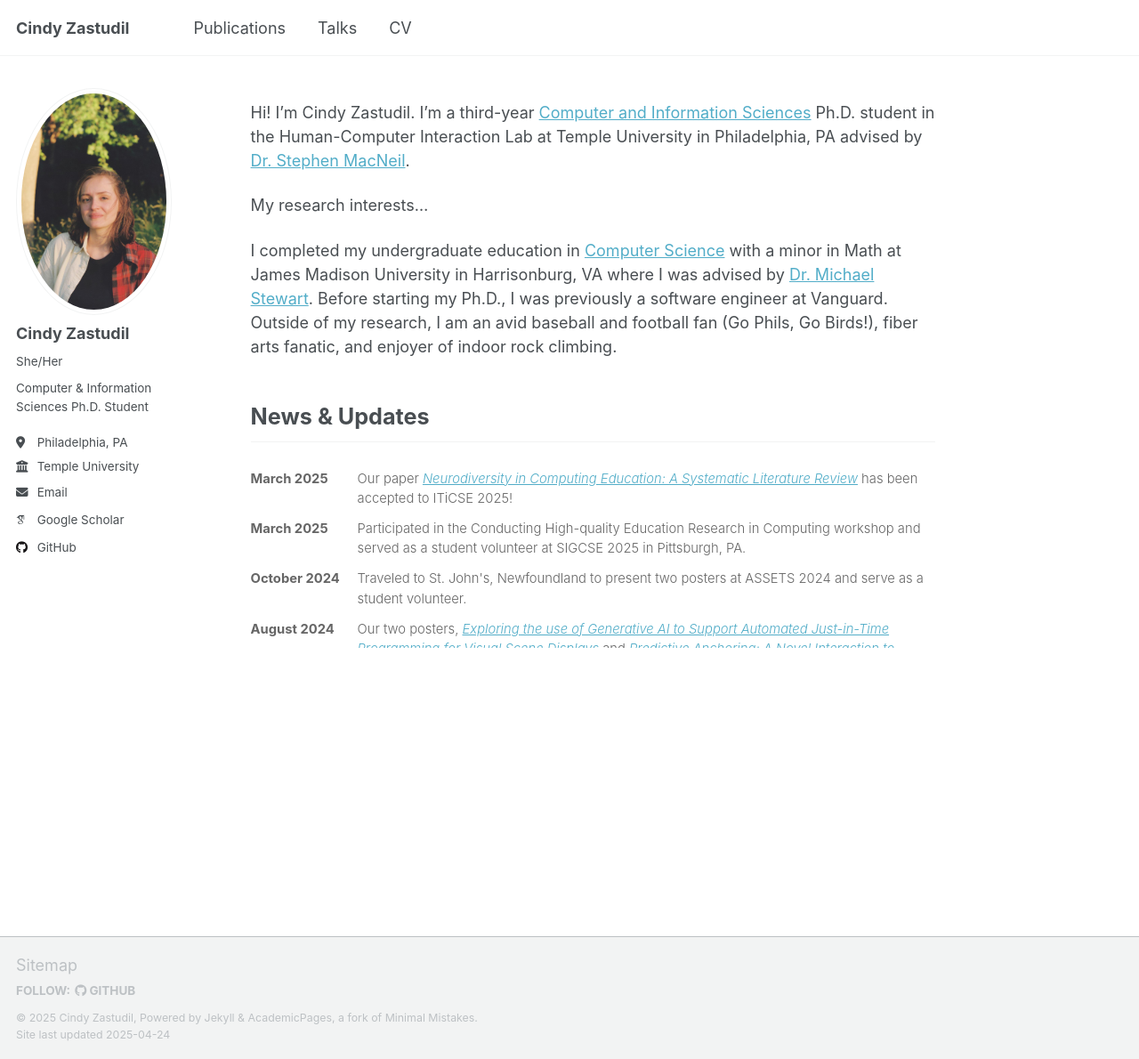
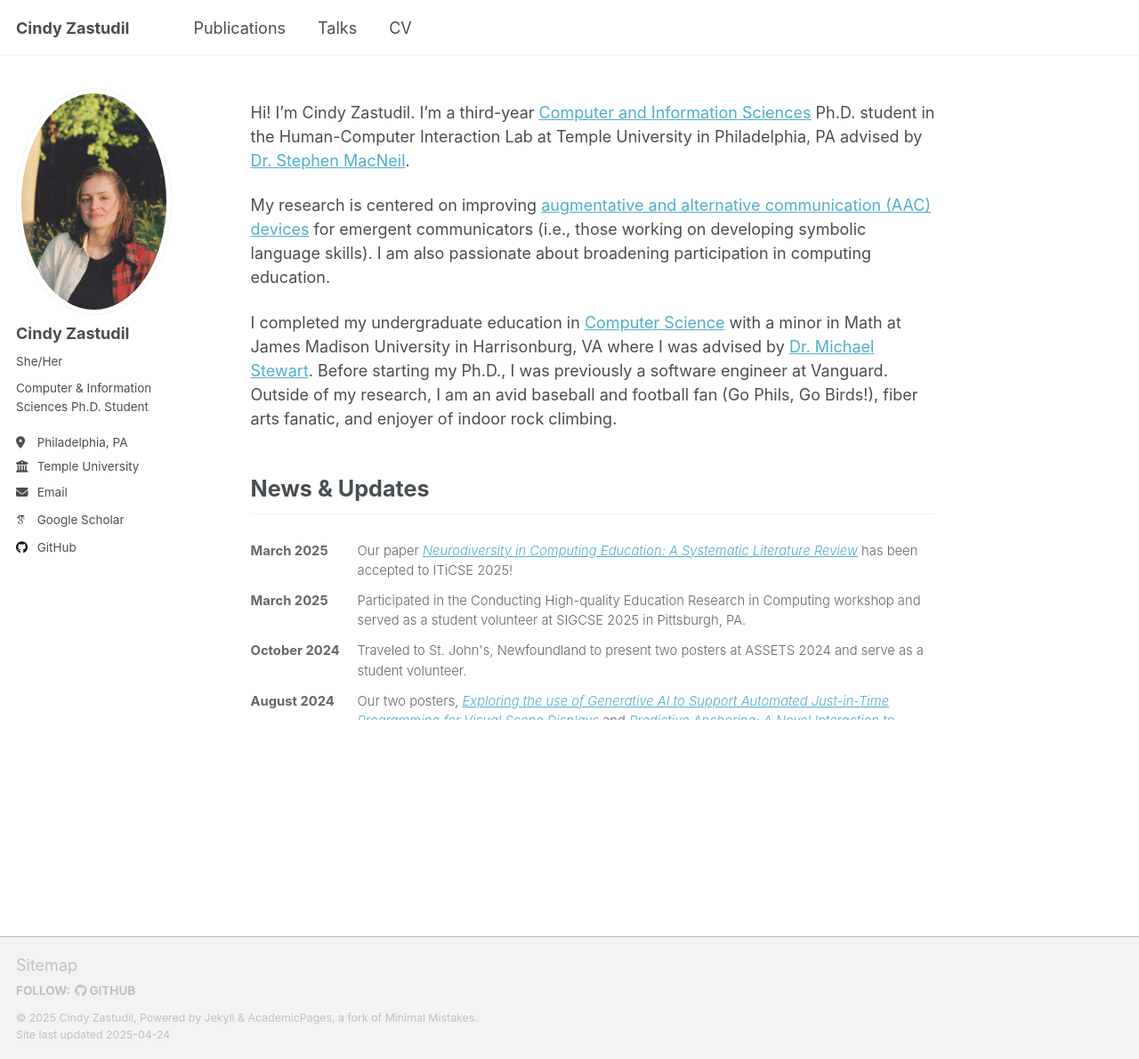
Before and after one commit to czastudil/czastudil.github.io, a Jekyll site: the page built from _pages/about.md, in a window 1280 px wide and 1190 px high. Shown: the whole window at 89% size. Built offline with Jekyll 4.4.1, drawn with Linux system fonts in a browser that asks for light colours; some web fonts are replaced.

Commit message:
update about page

```diff
--- a/_pages/about.md
+++ b/_pages/about.md
@@ -9,7 +9,7 @@ redirect_from:
 
 Hi! I'm Cindy Zastudil. I'm a third-year [Computer and Information Sciences](https://cis.temple.edu/) Ph.D. student in the Human-Computer Interaction Lab at Temple University in Philadelphia, PA advised by [Dr. Stephen MacNeil](https://stevemacn.github.io/).
 
-My research interests...
+My research is centered on improving [augmentative and alternative communication (AAC) devices](https://en.wikipedia.org/wiki/Augmentative_and_alternative_communication) for emergent communicators (i.e., those working on developing symbolic language skills). I am also passionate about broadening participation in computing education.
 
 I completed my undergraduate education in [Computer Science](https://www.jmu.edu/cise/cs/index.shtml) with a minor in Math at James Madison University in Harrisonburg, VA where I was advised by [Dr. Michael Stewart](https://scholar.google.com/citations?user=PE1s-WgAAAAJ&hl=en&oi=ao). Before starting my Ph.D., I was previously a software engineer at Vanguard. Outside of my research, I am an avid baseball and football fan (Go Phils, Go Birds!), fiber arts fanatic, and enjoyer of indoor rock climbing.
 
```
